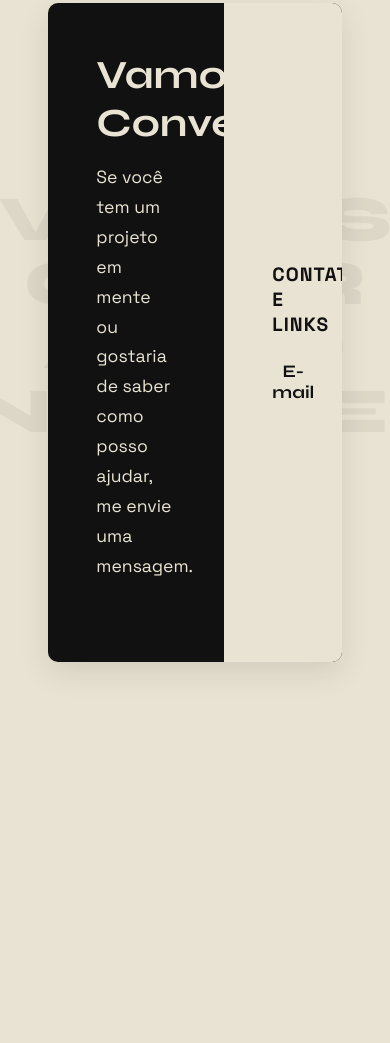
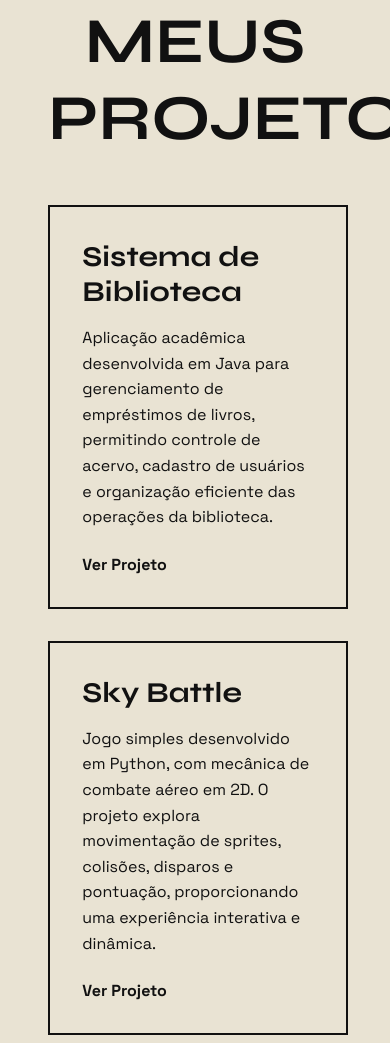
Before and after one commit to RicardoDrews/Portifolio, a plain HTML site: page index.html in a window 390 px wide. Shown: the part 1781-2824 px from the top of the page. Before the commit the page ends 2539 px from the top, so only its background shows below. Drawn offline with Linux system fonts and the light colour scheme.

Commit message:
Adiciona seção de projetos ao portfólio e atualiza informações de contato; melhora o estilo CSS para responsividade e interatividade.

```diff
--- a/index.html
+++ b/index.html
@@ -30,43 +30,58 @@
         </div>
     </main>
 
-    <section id"projetos" clas="page-section">
-
-    </section>
-
     <section id="sobre" class="page-section">
         <h2>Sobre Mim</h2>
         <p>Sou um estudante de ciência da computação no segundo semestre apaixonado por tecnologia, estou sempre buscando aprender e crescer na área de desenvolvimento.</p>
     </section>
 
+ <section id="projetos" class="page-section">
+    <div class="section-content">
+        <h2>Meus Projetos</h2>
+
+        <div class="projetos-grid">
+
+            <div class="projeto-card">
+                <h3>Sistema de Biblioteca</h3>
+                <p>Aplicação acadêmica desenvolvida em Java para gerenciamento de empréstimos de livros, permitindo controle de acervo, cadastro de usuários e organização eficiente das operações da biblioteca.</p>
+                <a href="#" class="projeto-link">Ver Projeto</a>
+            </div>
+
+            <div class="projeto-card">
+                <h3>Sky Battle</h3>
+                <p>Jogo simples desenvolvido em Python, com mecânica de combate aéreo em 2D. O projeto explora movimentação de sprites, colisões, disparos e pontuação, proporcionando uma experiência interativa e dinâmica.</p>
+                <a href="#" class="projeto-link">Ver Projeto</a>
+            </div>
+
+
+        </div>
+    </div>
+</section>
+
+    </section>
+
 <section id="contato" class="page-section">
-
     <div class="contact-container">
 
-        <h2 class="contact-overlay-text">VAMOS CRIAR ALGO INCRÍVEL</h2>
 
         <div class="contact-box-divided">
-
             <div class="contact-left">
                 <h3>Vamos Conversar?</h3>
                 <p>
                     Se você tem um projeto em mente ou gostaria de saber como posso ajudar, me envie uma mensagem.
                 </p>
             </div>
-
             <div class="contact-right">
                 <h3>Contatos e Links</h3>
                 <ul class="contact-links">
-                    <li><a href="mailto:seu-email@exemplo.com">E-mail</a></li>
-                    <li><a href="https://www.linkedin.com/in/seu-usuario-linkedin" target="_blank">LinkedIn</a></li>
-                    <li><a href="https://github.com/seu-usuario-github" target="_blank">GitHub</a></li>
+                    <li><a href="mailto:ricardodrewws@gmail.com">E-mail</a></li>
+                    <li><a href="https://www.linkedin.com/in/ricardodrews" target="_blank">LinkedIn</a></li>
+                    <li><a href="https://github.com/RicardoDrews" target="_blank">GitHub</a></li>
                 </ul>
             </div>
-
         </div>
     </div>
 </section>
-
     <script src="script.js"></script>
 </body>
 </html>
--- a/style.css
+++ b/style.css
@@ -1,7 +1,3 @@
-/* ======================================================= */
-/* VERSÃO FINAL E CORRIGIDA - STYLE.CSS                    */
-/* ======================================================= */
-
 html {
     scroll-behavior: smooth;
 }
@@ -18,9 +14,9 @@ body {
     color: #111;
 }
 
-/* --- BARRA DE NAVEGAÇÃO (NAVBAR) - CORREÇÃO DEFINITIVA --- */
+/* NAVBAR */
 .navbar {
-    position: fixed; /* 1. Fica fixa na tela */
+    position: fixed;
     top: 0;
     left: 0;
     width: 100%;
@@ -30,9 +26,9 @@ body {
     align-items: center;
     font-family: 'Space Grotesk', sans-serif;
     font-weight: 700;
-    z-index: 1000; /* 2. Garante que ela fique na camada mais alta */
-    background-color: #e9e3d3; /* 3. TEM um fundo sólido para não ser transparente */
-    box-shadow: 0 2px 5px rgba(0, 0, 0, 0.1); /* 4. Sombra para destacar do conteúdo */
+    z-index: 1000;
+    background-color: #e9e3d3;
+    box-shadow: 0 2px 5px rgba(0, 0, 0, 0.1);
 }
 
 .logo {
@@ -74,7 +70,6 @@ body {
   width: 100%;
 }
 
-/* --- SEÇÃO DE APRESENTAÇÃO (HERO) --- */
 .hero {
     display: flex;
     justify-content: center;
@@ -129,7 +124,6 @@ body {
 }
 
 
-/* --- ESTILO BASE PARA AS SEÇÕES (SOBRE, PROJETOS, CONTATO) --- */
 .page-section {
     width: 100%;
     min-height: 100vh;
@@ -157,33 +151,80 @@ body {
 }
 
 
-/* --- SEÇÃO DE PROJETOS --- */
+/* PROJETOS */
 #projetos {
-    background-color: #dce1e3;
+    background-color: #e9e3d3;
+}
+
+.section-content {
+    max-width: 1200px;
+    width: 90%;
+    text-align: center;
 }
 
 .projetos-grid {
     display: grid;
-    grid-template-columns: repeat(3, 1fr);
+    grid-template-columns: repeat(auto-fit, minmax(300px, 1fr));
     gap: 2rem;
-    width: 100%;
-    max-width: 1200px;
+    margin-top: 3rem;
 }
 
 .projeto-card {
-    background: #fff;
+    background: #e9e3d3;
+    border: 2px solid #111;
     padding: 2rem;
-    border-radius: 8px;
-    box-shadow: 0 4px 8px rgba(0,0,0,0.1);
     text-align: left;
+    transition: transform 0.3s ease;
+}
+
+.projeto-card:hover {
+    transform: translateY(-10px);
 }
 
 .projeto-card h3 {
+    font-family: 'Syne', sans-serif;
+    font-size: 1.8rem;
     margin-bottom: 1rem;
+    color: #111;
 }
 
+.projeto-card p {
+    font-family: 'Space Grotesk', sans-serif;
+    font-size: 1rem;
+    line-height: 1.6;
+    margin-bottom: 1.5rem;
+}
 
-/* --- SEÇÃO DE CONTATO --- */
+.projeto-link {
+    font-family: 'Space Grotesk', sans-serif;
+    font-weight: 700;
+    text-decoration: none;
+    color: #111;
+    position: relative;
+    transition: color 0.3s ease;
+    padding-bottom: 5px;
+}
+
+.projeto-link::after {
+  content: "";
+  position: absolute;
+  width: 0%;
+  height: 2px;
+  bottom: 0;
+  left: 0;
+  background: #181280;
+  transition: width 0.3s ease;
+}
+
+.projeto-link:hover {
+  color: #181280;
+}
+
+.projeto-link:hover::after {
+  width: 100%;
+}
+
+/* CONTATO */
 .contact-container {
     position: relative;
     width: 100%;
@@ -192,16 +233,12 @@ body {
     align-items: center;
 }
 
-.contact-overlay-text {
-    position: absolute;
-    font-family: 'Syne', sans-serif;
-    font-size: clamp(3rem, 10vw, 9rem);
-    font-weight: 800;
-    line-height: 1;
-    text-transform: uppercase;
-    color: rgba(0, 0, 0, 0.05);
-    z-index: 0;
-    text-align: center;
+.contact-container {
+    position: relative;
+    width: 100%;
+    display: flex;
+    justify-content: center;
+    align-items: center;
 }
 
 .contact-box-divided {
@@ -252,15 +289,17 @@ body {
     text-transform: uppercase;
     letter-spacing: 1px;
     margin-bottom: 1.5rem;
-    text-align: left;
+    text-align: center;
     color: #111;
 }
 
-.contact-links {
+.contact-links li {
   list-style: none;
-  display: flex;
+  display: block;
   gap: 2rem;
+  margin-bottom: 1rem;
 }
+
 
 .contact-links a {
   text-decoration: none;
```
